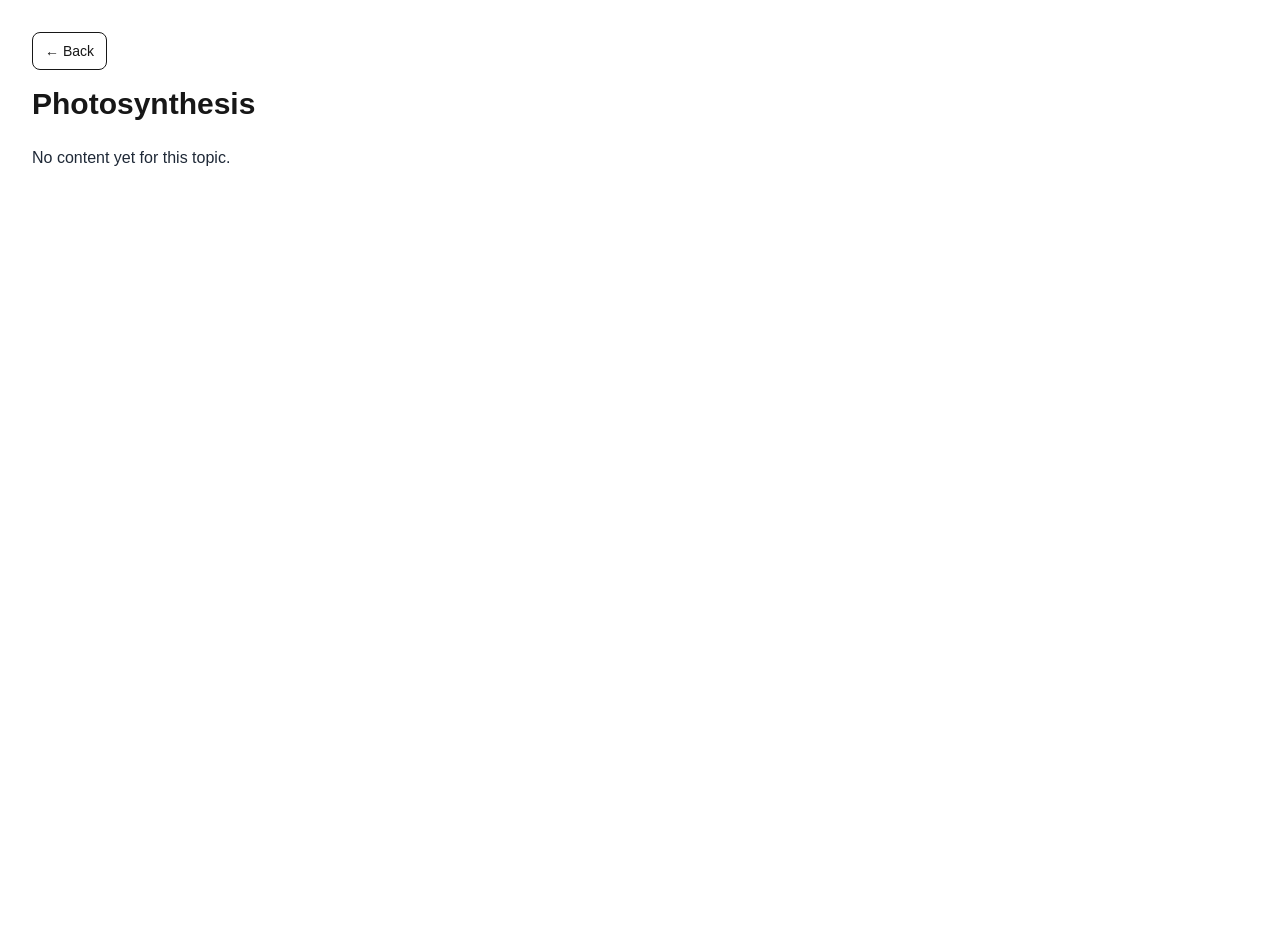
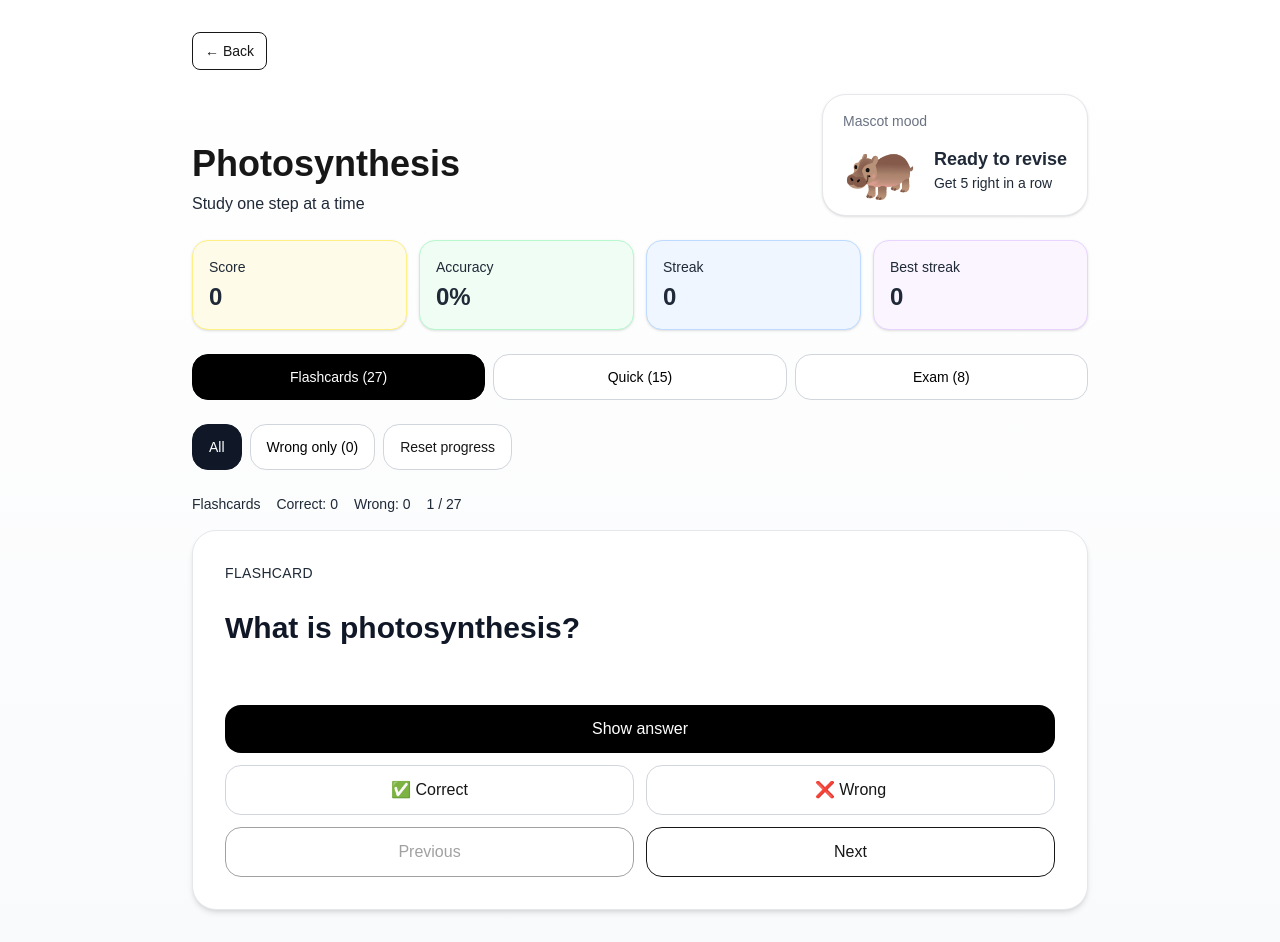
Before and after one commit to DB2709/reyhan-revision-app, a Next.js app: page /subject/biology/photosynthesis in a window 1280 px wide. Before the commit the page ends 800 px from the top, so only its background shows below. Built offline with nearby package versions, Linux system fonts and the light colour scheme.

Commit message:
add photosynthesis topic

```diff
--- a/app/subject/[slug]/page.tsx
+++ b/app/subject/[slug]/page.tsx
@@ -25,7 +25,9 @@ export default function SubjectPage({
       "electricity",
     ],
     maths: [],
-    biology: [],
+    biology: [
+  "photosynthesis",
+],
     "sport-science": [],
   };
 
--- a/data/topics/index.ts
+++ b/data/topics/index.ts
@@ -9,6 +9,7 @@ import { chemicalAnalysis } from "./chemical-analysis";
 import { waves } from "./waves";
 import { forces } from "./forces";
 import { electricity } from "./electricity";
+import { photosynthesis } from "./photosynthesis";
 export const topicsData: Record<string, TopicContent> = {
   "organic-chemistry": organicChemistry,
   "chemistry-calculations": chemistryCalculations,
@@ -19,4 +20,5 @@ export const topicsData: Record<string, TopicContent> = {
   "waves": waves,
   "forces": forces,
   "electricity": electricity,
+  "photosynthesis": photosynthesis,
 };
--- /dev/null
+++ b/data/topics/photosynthesis.ts
@@ -0,0 +1,148 @@
+import type { TopicContent } from "./types";
+
+export const photosynthesis: TopicContent = {
+  flashcards: [
+    { question: "What is photosynthesis?", answer: "The process by which plants make glucose using light energy, carbon dioxide and water." },
+    { question: "Where does photosynthesis happen?", answer: "In the chloroplasts of plant cells." },
+    { question: "What pigment absorbs light for photosynthesis?", answer: "Chlorophyll." },
+
+    { question: "Word equation for photosynthesis?", answer: "Carbon dioxide + water → glucose + oxygen" },
+    { question: "Symbol equation for photosynthesis?", answer: "6CO2 + 6H2O → C6H12O6 + 6O2" },
+
+    { question: "What are the raw materials for photosynthesis?", answer: "Carbon dioxide and water." },
+    { question: "What provides the energy for photosynthesis?", answer: "Light energy." },
+    { question: "What is the main product of photosynthesis?", answer: "Glucose." },
+    { question: "What gas is released in photosynthesis?", answer: "Oxygen." },
+
+    { question: "What is glucose used for in plants?", answer: "Respiration, making cellulose, making amino acids, stored as starch, making lipids." },
+    { question: "Why is glucose converted to starch?", answer: "Starch is insoluble and can be stored." },
+
+    { question: "What are the limiting factors of photosynthesis?", answer: "Light intensity, carbon dioxide concentration, temperature and chlorophyll." },
+    { question: "What is a limiting factor?", answer: "A factor that restricts the rate of photosynthesis." },
+
+    { question: "How does increasing light intensity affect photosynthesis?", answer: "It increases the rate until another factor becomes limiting." },
+    { question: "How does increasing carbon dioxide affect photosynthesis?", answer: "It increases the rate until another factor becomes limiting." },
+    { question: "How does temperature affect photosynthesis?", answer: "The rate increases to an optimum, then decreases if enzymes denature." },
+
+    { question: "Why does photosynthesis level off on a graph?", answer: "Another factor becomes limiting." },
+
+    { question: "What is an independent variable?", answer: "The variable you change." },
+    { question: "What is a dependent variable?", answer: "The variable you measure." },
+    { question: "What is a control variable?", answer: "A variable kept the same to make the test fair." },
+
+    { question: "What might be measured in a photosynthesis experiment?", answer: "Rate of oxygen production, bubble count, or volume of gas produced." },
+
+    { question: "How is a leaf adapted for photosynthesis?", answer: "Large surface area, thin, many chloroplasts, stomata for gas exchange, veins for transport." },
+    { question: "Why is a leaf thin?", answer: "So gases diffuse in and out quickly." },
+    { question: "Why does the palisade layer contain many chloroplasts?", answer: "To absorb as much light as possible." },
+    { question: "What do stomata do?", answer: "Allow gas exchange." },
+
+    { question: "How do plants get carbon dioxide?", answer: "Through the stomata by diffusion." },
+    { question: "How do plants get water?", answer: "Through the roots and xylem." }
+  ],
+
+  shortQuestions: [
+    { question: "What gas is used in photosynthesis?", answer: "Carbon dioxide" },
+    { question: "What gas is made in photosynthesis?", answer: "Oxygen" },
+    { question: "What green substance is needed for photosynthesis?", answer: "Chlorophyll" },
+
+    { question: "What organelle carries out photosynthesis?", answer: "Chloroplast" },
+    { question: "What is glucose often stored as?", answer: "Starch" },
+
+    { question: "Name one limiting factor of photosynthesis.", answer: "Light intensity / carbon dioxide concentration / temperature / chlorophyll" },
+    { question: "What happens to the rate if light intensity increases?", answer: "It increases until another factor becomes limiting" },
+
+    { question: "Why does the rate fall at high temperature?", answer: "Enzymes denature" },
+
+    { question: "In an experiment, what is the independent variable?", answer: "The variable changed" },
+    { question: "In an experiment, what is the dependent variable?", answer: "The variable measured" },
+    { question: "Why keep control variables the same?", answer: "To make it a fair test" },
+
+    { question: "What leaf structure lets carbon dioxide in?", answer: "Stomata" },
+    { question: "What tissue has many chloroplasts?", answer: "Palisade mesophyll" },
+
+    { question: "Why is a large surface area useful for a leaf?", answer: "It absorbs more light" },
+    { question: "Why are leaves thin?", answer: "Short diffusion distance" }
+  ],
+
+  examQuestions: [
+    {
+      question: "Write the word equation for photosynthesis and state the energy source.",
+      marks: 3,
+      markScheme: [
+        "Carbon dioxide + water → glucose + oxygen",
+        "Light is needed",
+        "Energy source is light / sunlight"
+      ]
+    },
+    {
+      question: "State two limiting factors of photosynthesis and explain what a limiting factor is.",
+      marks: 4,
+      markScheme: [
+        "Two from light intensity / carbon dioxide concentration / temperature / chlorophyll",
+        "A limiting factor restricts the rate",
+        "If increased, the rate increases",
+        "Until another factor becomes limiting"
+      ]
+    },
+    {
+      question: "Explain why the rate of photosynthesis increases as light intensity increases and then levels off.",
+      marks: 4,
+      markScheme: [
+        "More light means more energy absorbed",
+        "So photosynthesis rate increases",
+        "Eventually another factor becomes limiting",
+        "So the rate levels off"
+      ]
+    },
+    {
+      question: "A student investigates the effect of light intensity on the rate of photosynthesis in pondweed. Identify the independent variable, dependent variable and two control variables.",
+      marks: 4,
+      markScheme: [
+        "Independent variable = light intensity / distance from lamp",
+        "Dependent variable = rate of photosynthesis / oxygen produced / bubble count",
+        "Control variable example: temperature",
+        "Control variable example: carbon dioxide concentration / type of pondweed / time"
+      ]
+    },
+    {
+      question: "Explain how temperature affects photosynthesis.",
+      marks: 4,
+      markScheme: [
+        "Photosynthesis is enzyme-controlled",
+        "Rate increases as temperature increases to optimum",
+        "At high temperatures enzymes denature",
+        "Rate then decreases"
+      ]
+    },
+    {
+      question: "Describe three adaptations of a leaf for photosynthesis.",
+      marks: 3,
+      markScheme: [
+        "Large surface area",
+        "Thin leaf / short diffusion distance",
+        "Many chloroplasts in palisade cells",
+        "Stomata for gas exchange",
+        "Veins for transport"
+      ]
+    },
+    {
+      question: "Explain why plants convert glucose to starch.",
+      marks: 2,
+      markScheme: [
+        "Starch is insoluble",
+        "So it can be stored"
+      ]
+    },
+    {
+      question: "A graph shows the rate of photosynthesis increasing and then decreasing at very high temperature. Explain this pattern.",
+      marks: 4,
+      markScheme: [
+        "Rate increases as enzymes and particles have more kinetic energy",
+        "More successful collisions",
+        "Above optimum temperature enzymes denature",
+        "Photosynthesis rate decreases"
+      ]
+    }
+  ]
+};
```
